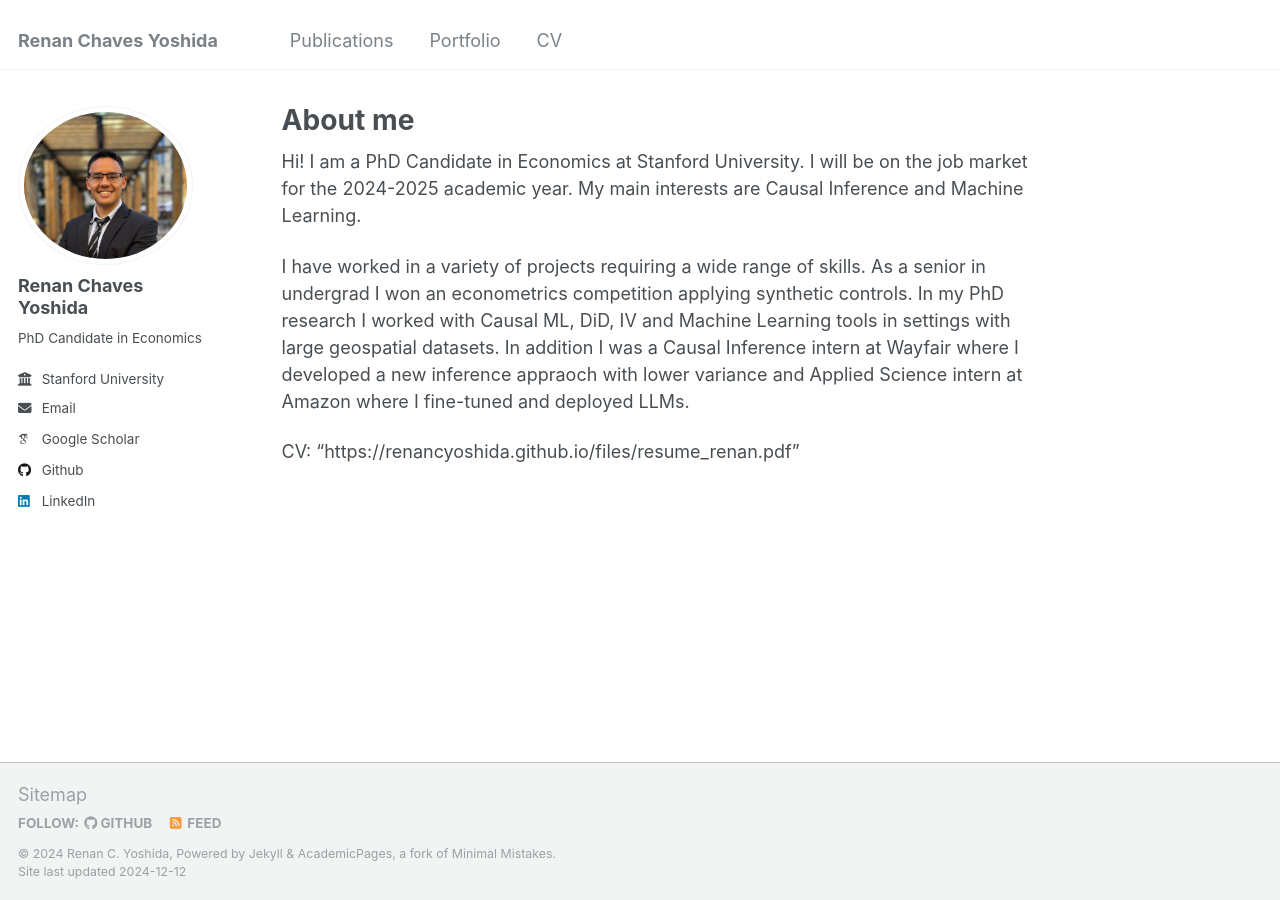
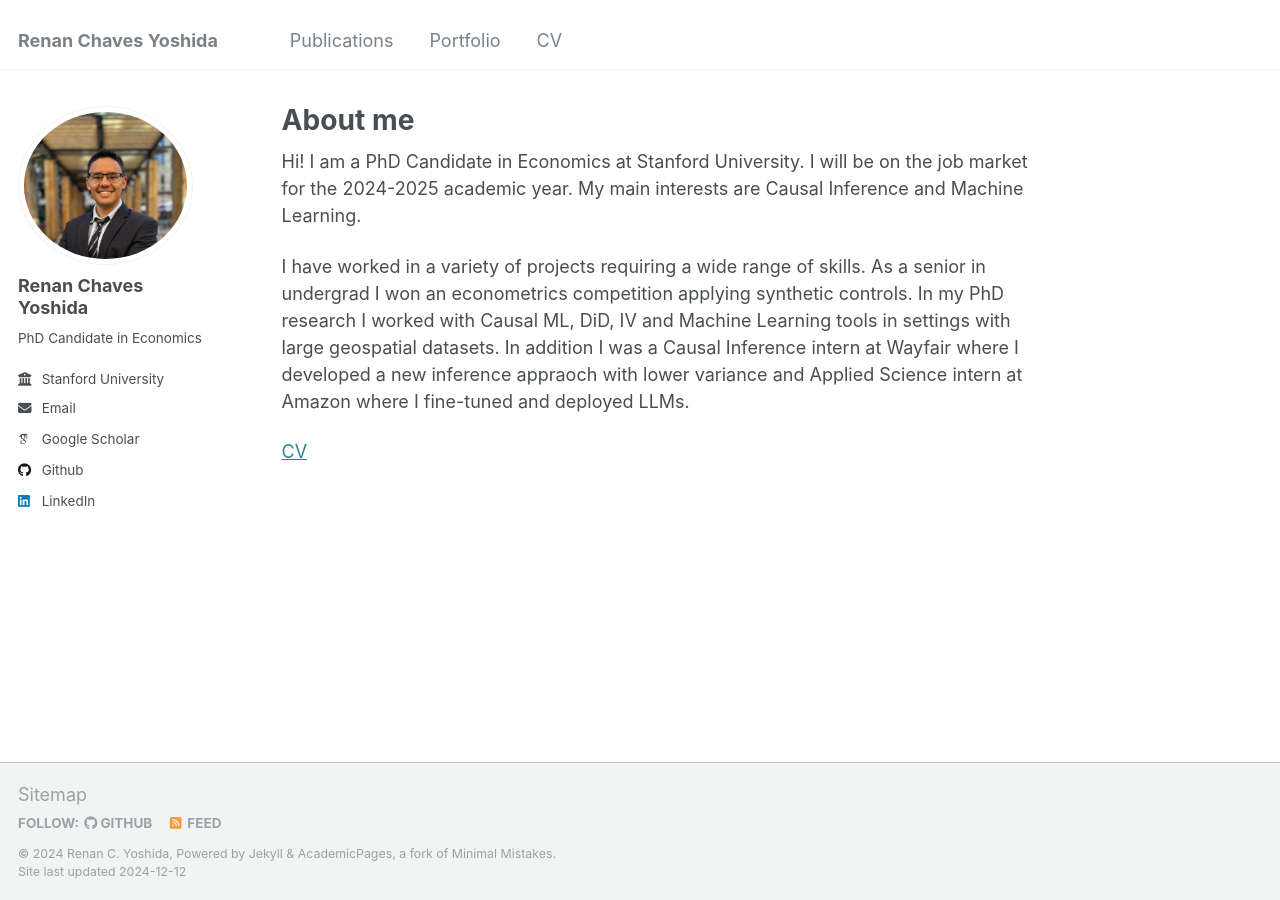
Before and after one commit to renancyoshida/renancyoshida.github.io, a Jekyll site: the page built from _pages/about.md, in a window 1280 px wide. Built offline with Jekyll 4.4.1, drawn with Linux system fonts in a browser that asks for light colours; some web fonts are replaced; part of the change alters nothing that is shown.

Commit message:
Update about.md

```diff
--- a/_pages/about.md
+++ b/_pages/about.md
@@ -11,4 +11,4 @@ Hi! I am a PhD Candidate in Economics at Stanford University. I will be on the j
 
 I have worked in a variety of projects requiring a wide range of skills. As a senior in undergrad I won an econometrics competition applying synthetic controls. In my PhD research I worked with Causal ML, DiD, IV and Machine Learning tools in settings with large geospatial datasets. In addition I was a Causal Inference intern at Wayfair where I developed a new inference appraoch with lower variance and Applied Science intern at Amazon where I fine-tuned and deployed LLMs.
 
-CV: "https://renancyoshida.github.io/files/resume_renan.pdf"
+[CV](https://renancyoshida.github.io/files/resume_renan.pdf")
```
